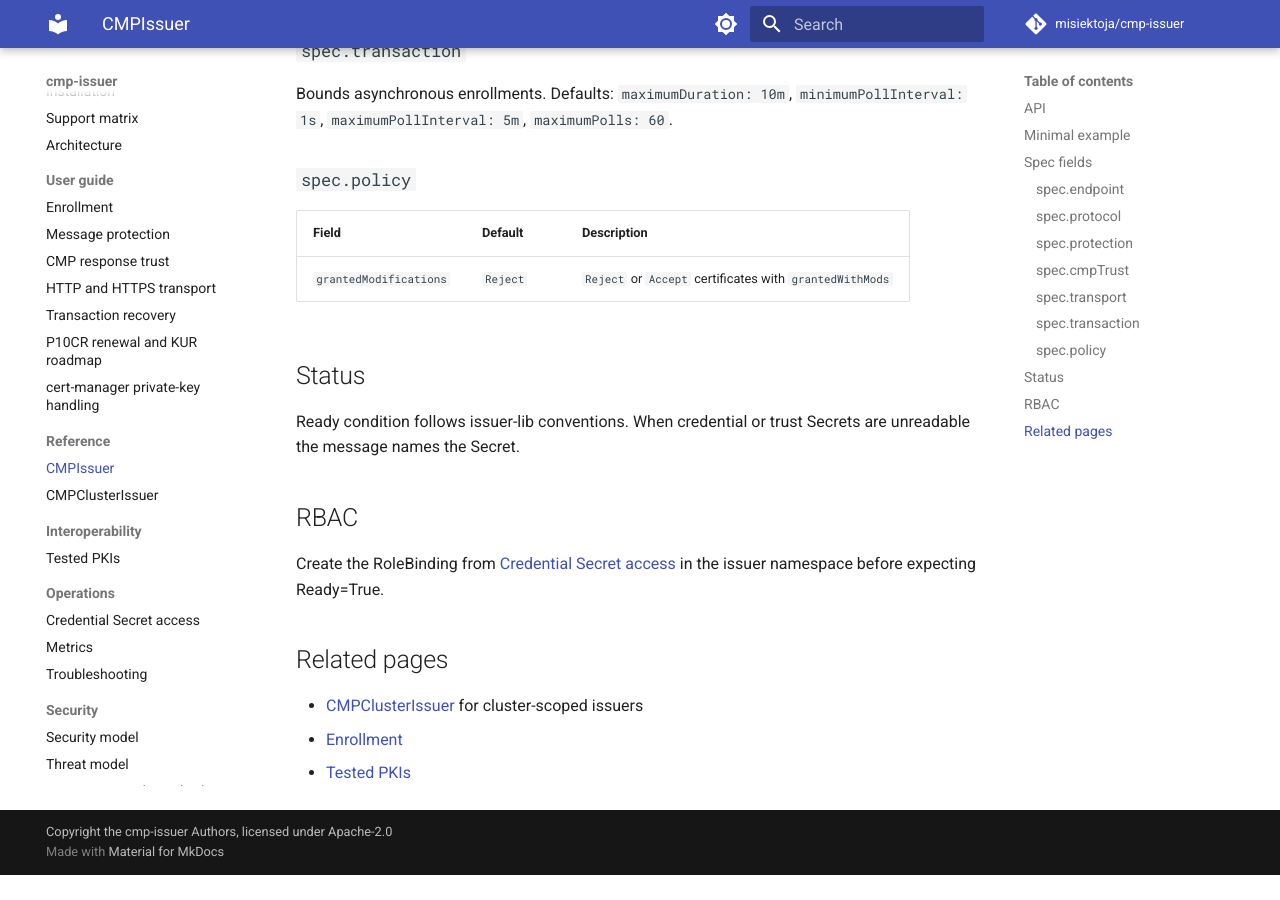
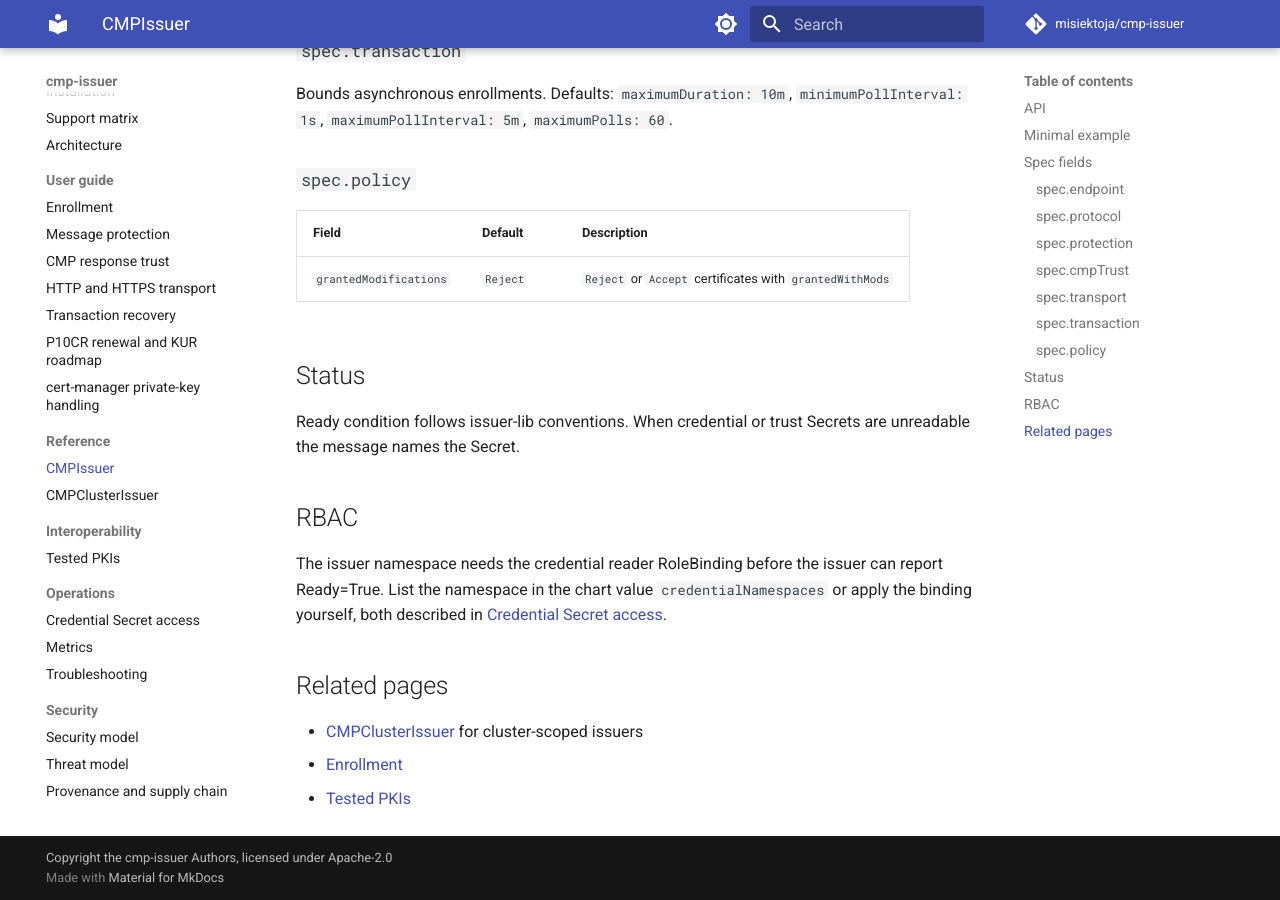
Before and after one commit to misiektoja/cmp-issuer, an MkDocs documentation site: the page built from docs/reference/cmpissuer.md, in a window 1280 px wide and 900 px high, scrolled down 2990 px. Built offline with MkDocs 1.6.1 and Material for MkDocs 9.7.7, drawn with Linux system fonts in a browser that asks for light colours; comment, search, counter and statistics services are not loaded; before the commit the page ends 3865 px from its top, so only the background shows below that.

Commit message:
docs(reference): name both ways to authorize the issuer namespace

```diff
--- a/docs/reference/cmpissuer.md
+++ b/docs/reference/cmpissuer.md
@@ -110,7 +110,7 @@
 
 ## RBAC
 
-Create the RoleBinding from [Credential Secret access](../operations/secret-access.md) in the issuer namespace before expecting Ready=True.
+The issuer namespace needs the credential reader RoleBinding before the issuer can report Ready=True. List the namespace in the chart value `credentialNamespaces` or apply the binding yourself, both described in [Credential Secret access](../operations/secret-access.md).
 
 ## Related pages
 
```
